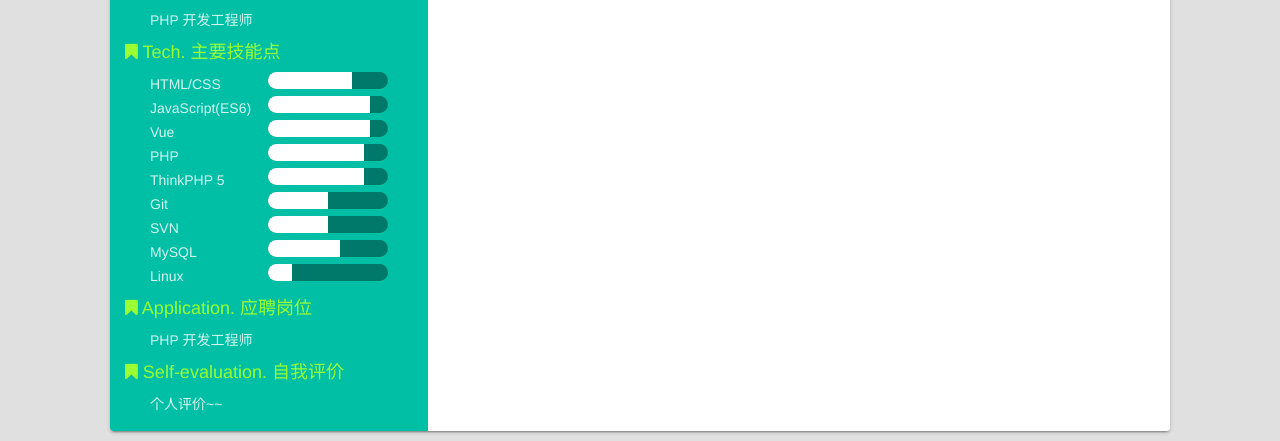
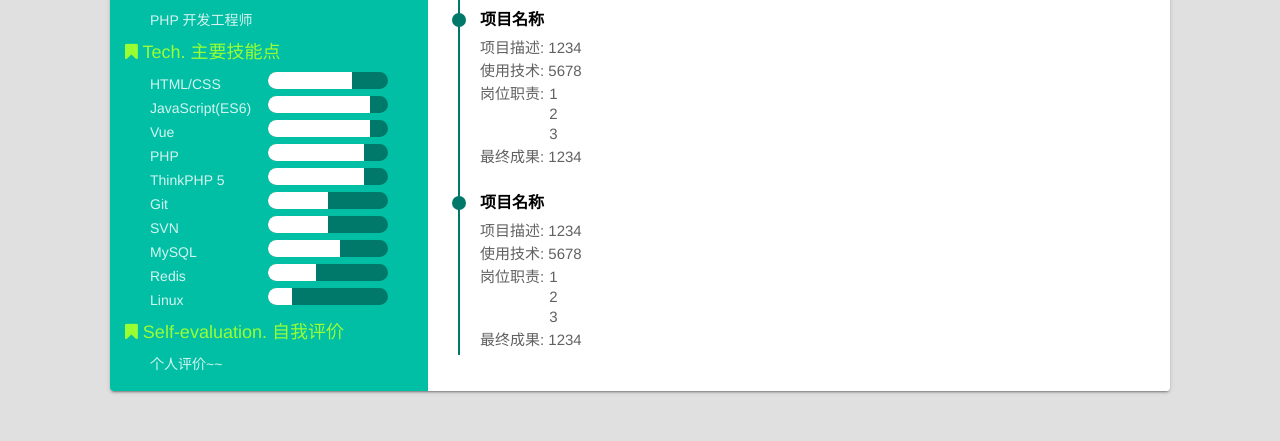
Before and after one commit to liuzhilinux/my-resume, a plain HTML site: page index.html in a window 1280 px wide. Shown: the part 489-930 px from the top of the page. After the commit the page ends 890 px from the top, so only its background shows below. Drawn offline with Linux system fonts and the light colour scheme.

Commit message:
简历模板最终完成

```diff
--- a/index.html
+++ b/index.html
@@ -117,17 +117,17 @@
                         </div>
                     </li>
                     <li class="item">
+                        Redis
+                        <div class="skill-bar-wrap">
+                            <div class="skill-bar" style="width: 40%"></div>
+                        </div>
+                    </li>
+                    <li class="item">
                         Linux
                         <div class="skill-bar-wrap">
                             <div class="skill-bar" style="width: 20%"></div>
                         </div>
                     </li>
-                </ul>
-            </li>
-            <li>
-                <ul class="base-info-chip">
-                    <li class="title"><i class="fa fa-bookmark"></i> Application. 应聘岗位</li>
-                    <li class="item">PHP 开发工程师</li>
                 </ul>
             </li>
             <li>
@@ -175,6 +175,46 @@
                             </li>
                         </ul>
                     </li>
+                    <li class="exp-cnt">
+                        <ul>
+                            <li>
+                                <div class="circle"></div>
+                                <h4>项目名称</h4>
+                                <div class="clearfix"></div>
+                                <p class="respons-disc">项目描述: 1234</p>
+                                <p class="respons-disc">使用技术: 5678</p>
+                                <div class="respons">
+                                    <p class="respons-title">岗位职责: </p>
+                                    <ul class="respons-list">
+                                        <li>1</li>
+                                        <li>2</li>
+                                        <li>3</li>
+                                    </ul>
+                                </div>
+                                <p class="respons-disc">最终成果: 1234</p>
+                            </li>
+                        </ul>
+                    </li>
+                    <li class="exp-cnt">
+                        <ul>
+                            <li>
+                                <div class="circle"></div>
+                                <h4>项目名称</h4>
+                                <div class="clearfix"></div>
+                                <p class="respons-disc">项目描述: 1234</p>
+                                <p class="respons-disc">使用技术: 5678</p>
+                                <div class="respons">
+                                    <p class="respons-title">岗位职责: </p>
+                                    <ul class="respons-list">
+                                        <li>1</li>
+                                        <li>2</li>
+                                        <li>3</li>
+                                    </ul>
+                                </div>
+                                <p class="respons-disc">最终成果: 1234</p>
+                            </li>
+                        </ul>
+                    </li>
                 </ul>
             </li>
         </ul>
--- a/style.css
+++ b/style.css
@@ -161,7 +161,7 @@ a, a:hover {
 }
 
 #exp-list .title {
-    margin: 0;
+    margin-bottom: 10px;
     padding-left: 10px;
 }
 
@@ -212,7 +212,12 @@ h4 {
 .exp-cnt > ul > li {
     position: relative;
     top: -5px;
-    margin: 10px 0 20px 20px;
+    margin: 0 0 0 20px;
+    padding-bottom: 24px;
+}
+
+.exp-cnt:last-child li {
+    padding-bottom: 0;
 }
 
 .respons-disc, .respons {
@@ -230,3 +235,7 @@ h4 {
 .respons .respons-list {
     margin-left: 5px;
 }
+
+.respons-disc:last-child {
+    margin-bottom: 0;
+}
```
